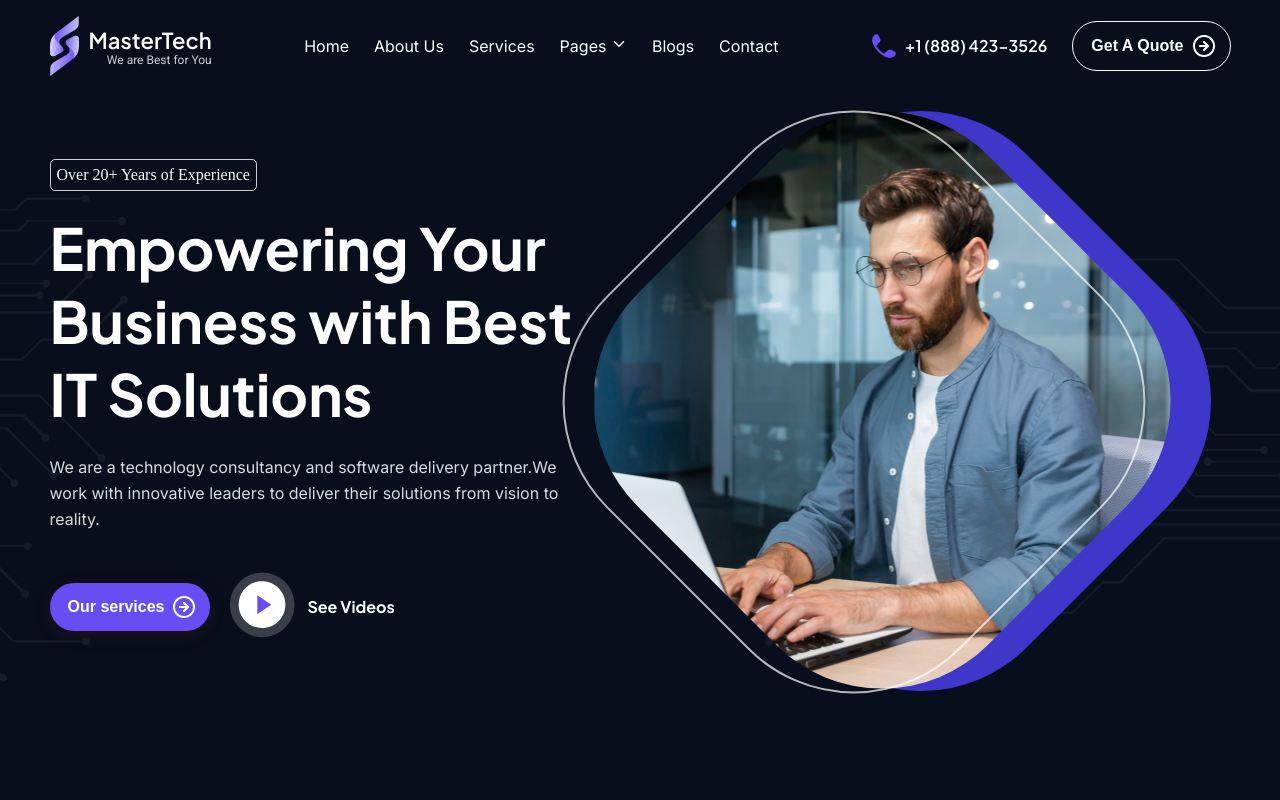
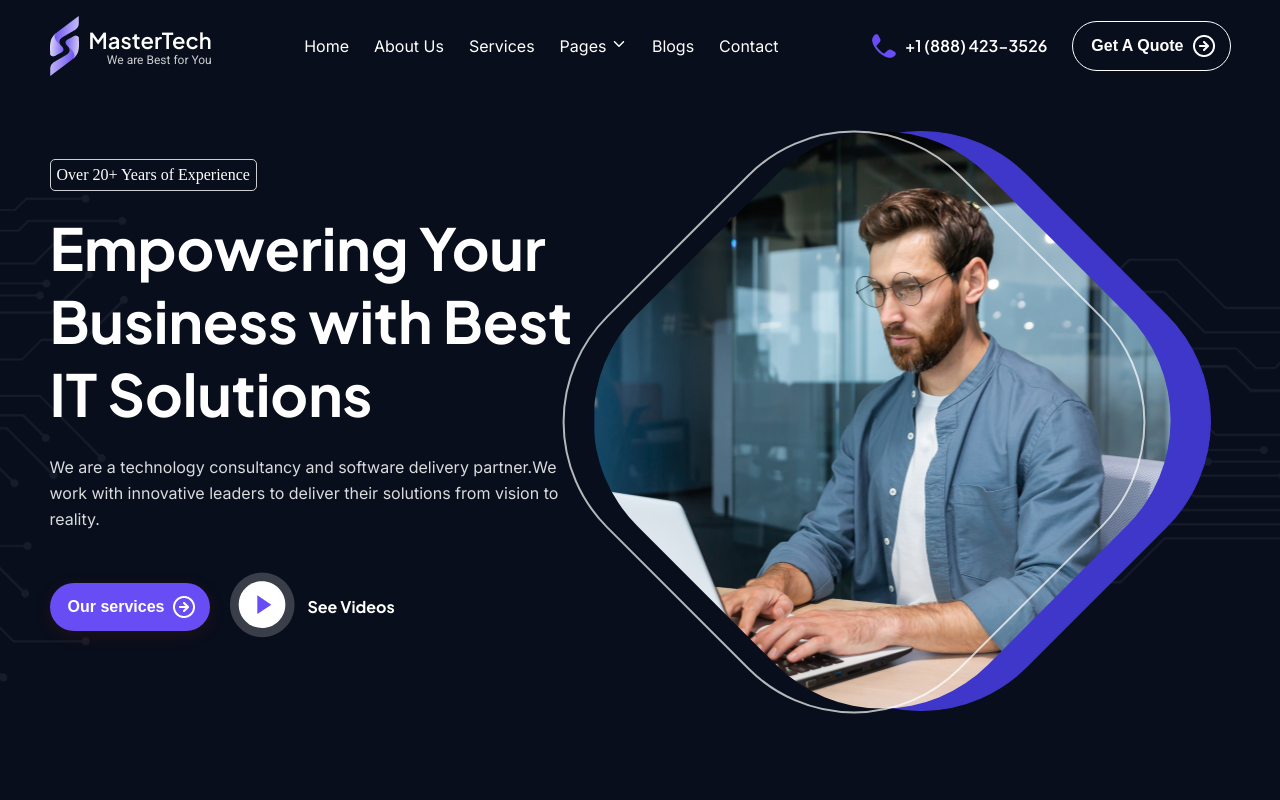
Before and after one commit to rznayeem/olynex-task-project, a React (Vite) app: page / in a window 1280 px wide. Shown: the top 800 px of the page. Built offline with nearby package versions, Linux system fonts and the light colour scheme.

Commit message:
final push

```diff
--- a/src/Banner/banner.css
+++ b/src/Banner/banner.css
@@ -93,6 +93,7 @@
 
 .banner-img-container {
   position: relative;
+  top: 20px;
 }
 
 .img-border {
```
